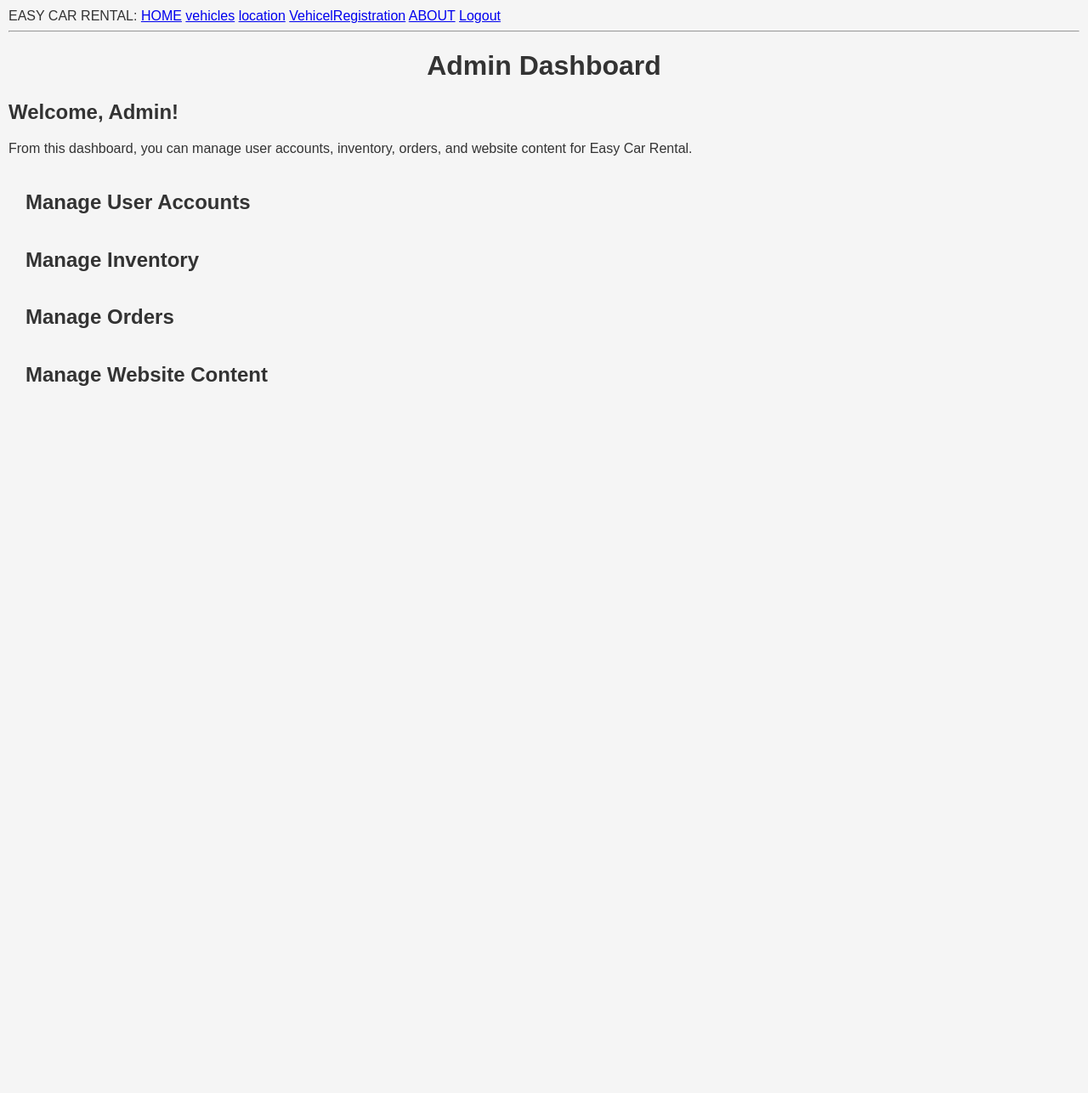
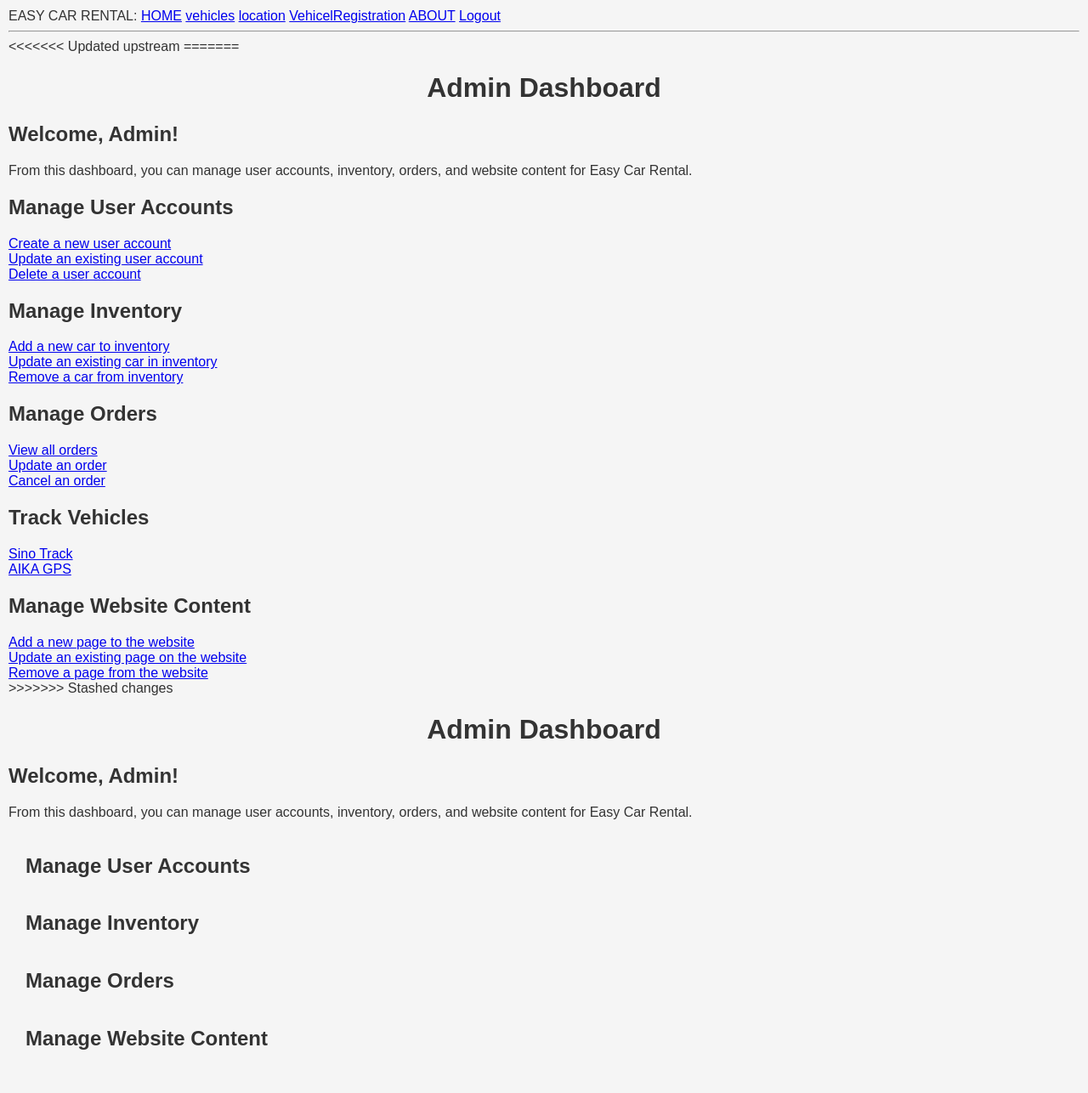
Before and after one commit to stivemok/Specialization-Portfolio, a Python web app: template easyCarRental/app/templates/AdminPage.html in a window 1280 px wide. Shown: the whole page at 85% size. Before the commit the page ends 454 px from the top, so only its background shows below. Run offline with Jinja, Linux system fonts and the light colour scheme; the template is opened without the code that fills it, so the values that code supplies are empty; some libraries are stand-ins or nearby versions.

Commit message:
solving conflict

```diff
--- a/easyCarRental/app/routes.py
+++ b/easyCarRental/app/routes.py
@@ -147,7 +147,11 @@ def location():
 @app.route('/vehicles', methods=['GET'])
 def vehicles():
     # Make a request to the API endpoint (/api/cars)
+<<<<<<< Updated upstream
     api_url = 'http://localhost:5000/api/cars'
+=======
+    api_url = 'http://localhost:3000/api/cars'
+>>>>>>> Stashed changes
     page = request.args.get('page', default=1, type=int)
     per_page = request.args.get('per_page', default=10, type=int)
 
@@ -162,7 +166,7 @@ def vehicles():
         total_pages = api_data.get('total_pages', 1)
         current_page = api_data.get('current_page', 1)
     else:
-        # If the API request fails, handle the error (e.g., show an error page)
+        # If the API request fails, handle the error
         return render_template('error.html', error_message='Failed to fetch data from the API')
 
     # Render the template using data from the API
--- a/easyCarRental/app/templates/AdminPage.html
+++ b/easyCarRental/app/templates/AdminPage.html
@@ -1,6 +1,44 @@
 {% extends "base.html" %}
 
 {% block content %}
+<<<<<<< Updated upstream
+=======
+    <h1>Admin Dashboard</h1>
+    <h2>Welcome, Admin!</h2>
+    <p>From this dashboard, you can manage user accounts, inventory, orders, and website content for Easy Car Rental.</p>
+    <h2>Manage User Accounts</h2>
+
+    <ul>
+        <li><a href="create_user.html">Create a new user account</a></li>
+        <li><a href="update_user.html">Update an existing user account</a></li>
+        <li><a href="delete_user.html">Delete a user account</a></li>
+    </ul>
+
+    <h2>Manage Inventory</h2>
+    <ul>
+        <li><a href="/AddCar">Add a new car to inventory</a></li>
+        <li><a href="update_car.html">Update an existing car in inventory</a></li>
+        <li><a href="remove_car.html">Remove a car from inventory</a></li>
+    </ul>
+    <h2>Manage Orders</h2>
+    <ul>
+        <li><a href="/Orders">View all orders</a></li>
+        <li><a href="update_order.html">Update an order</a></li>
+        <li><a href="cancel_order.html">Cancel an order</a></li>
+    </ul>
+    <h2>Track Vehicles</h2>
+    <ul>
+        <li><a href="http://www.sinotracking.com/app/index.html?v=20231212014645">Sino Track</a></li>
+        <li><a href="https://en.aika168.com/login.aspx?language=en-us">AIKA GPS</a></li>
+    </ul>
+    <h2>Manage Website Content</h2>
+    <ul>
+        <li><a href="add_page.html">Add a new page to the website</a></li>
+        <li><a href="update_page.html">Update an existing page on the website</a></li>
+        <li><a href="remove_page.html">Remove a page from the website</a></li>
+    </ul>
+
+>>>>>>> Stashed changes
 
 
             <h1>Admin Dashboard</h1>
--- a/easyCarRental/app/templates/base.html
+++ b/easyCarRental/app/templates/base.html
@@ -5,7 +5,7 @@
         {% if title %}
         <title>{{ title }} - easy</title>
         {% else %}
-        <title>Welcome to Easy car rental</title>
+        <title>Welcome to Easy Car Rental</title>
         {% endif %}
 
         <meta charset="UTF-8">
--- a/easyCarRental/app/templates/location.html
+++ b/easyCarRental/app/templates/location.html
@@ -18,7 +18,7 @@
         // Creates a map object centered at a specific location
         const map = new google.maps.Map(document.getElementById("map"), {
             center: { lat: 8.998353004455566, lng: 38.76472473144531 }, // Eazy rentals Office location
-            zoom: 15, // Adjust the zoom level
+            zoom: 15,
             fullscreenControl: false,
             zoomControl: false,
         });
```
Also changed, not shown: easyCarRental/app/templates/index.html (+2 -5 lines).
